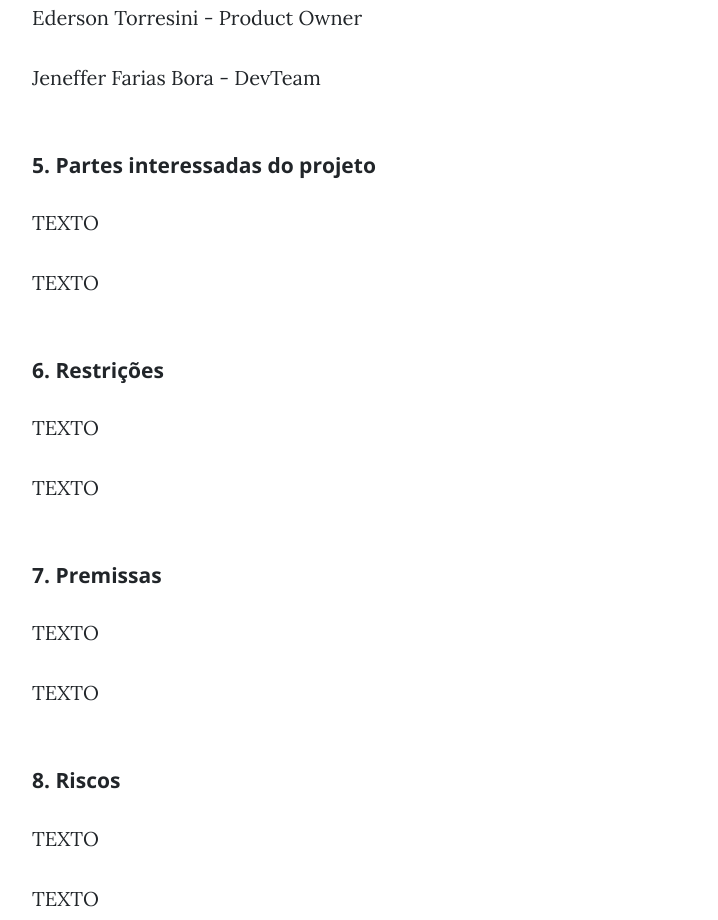
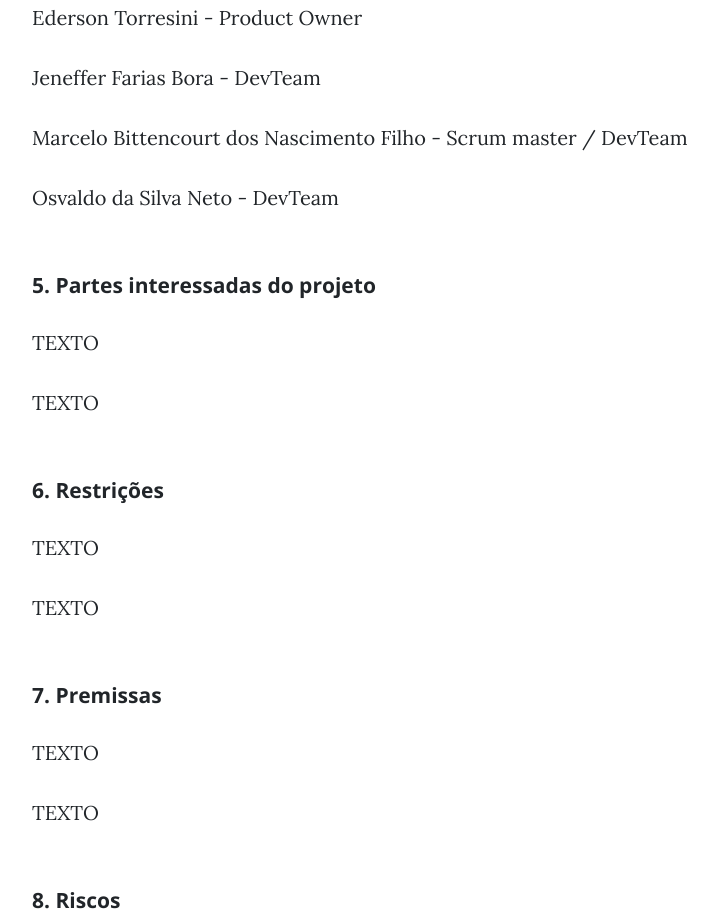
Before and after one commit to motechnology/Documentos, a website: page post.html in a window 1280 px wide. Shown: the part 1257-2177 px from the top of the page, without its empty margins (243-961 px from the left). Drawn offline with nearby package versions, Linux system fonts and the light colour scheme.

Commit message:
Update post.html

```diff
--- a/post.html
+++ b/post.html
@@ -96,9 +96,10 @@
 
           <h2 class="section-heading" style="font-size: 21px">4. Equipe do projeto</h2>
 
-          <p> Ederson Torresini - Product Owner</p>
-          <p> Jeneffer Farias Bora - DevTeam</p>
-
+          <p> Ederson Torresini - Product Owner </p>
+          <p> Jeneffer Farias Bora - DevTeam </p>
+          <p> Marcelo Bittencourt dos Nascimento Filho - Scrum master / DevTeam </p>
+          <p> Osvaldo da Silva Neto - DevTeam </p>
 
 
           <h2 class="section-heading" style="font-size: 21px">5. Partes interessadas do projeto</h2>
```
